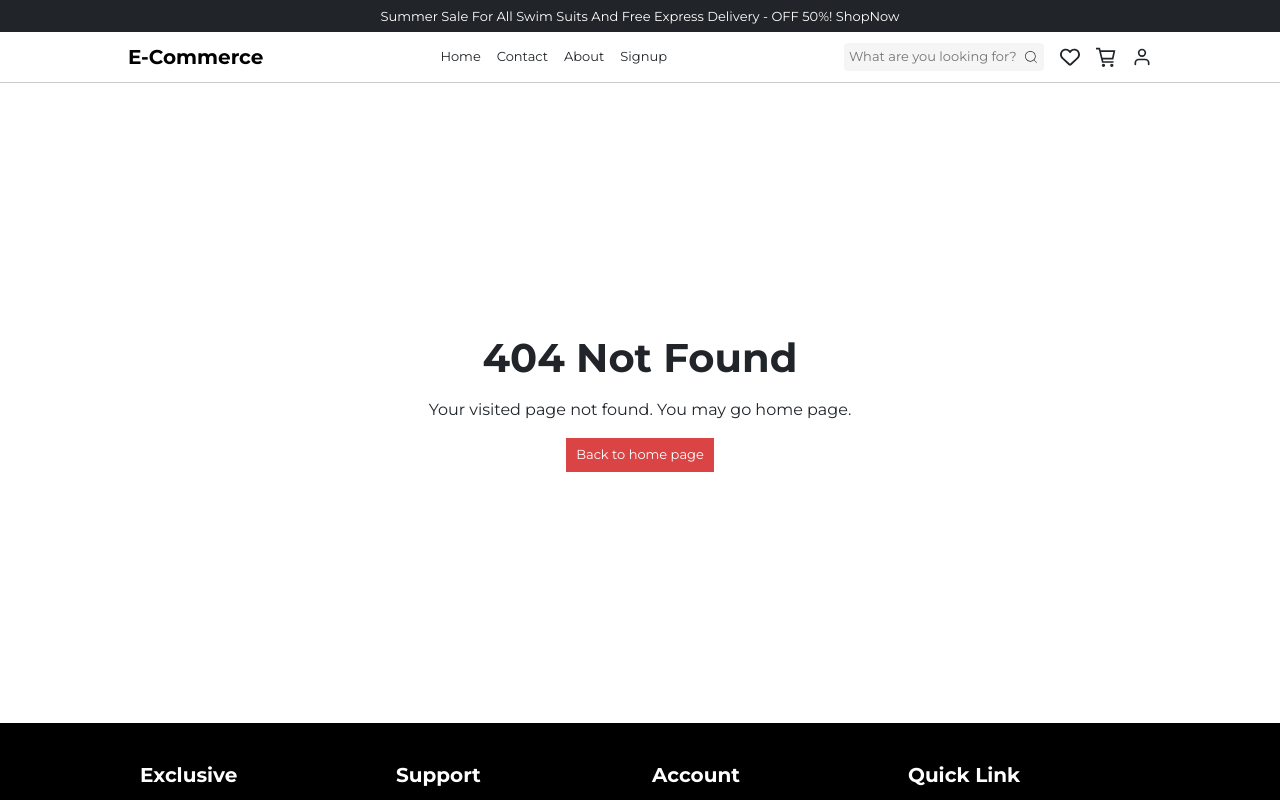
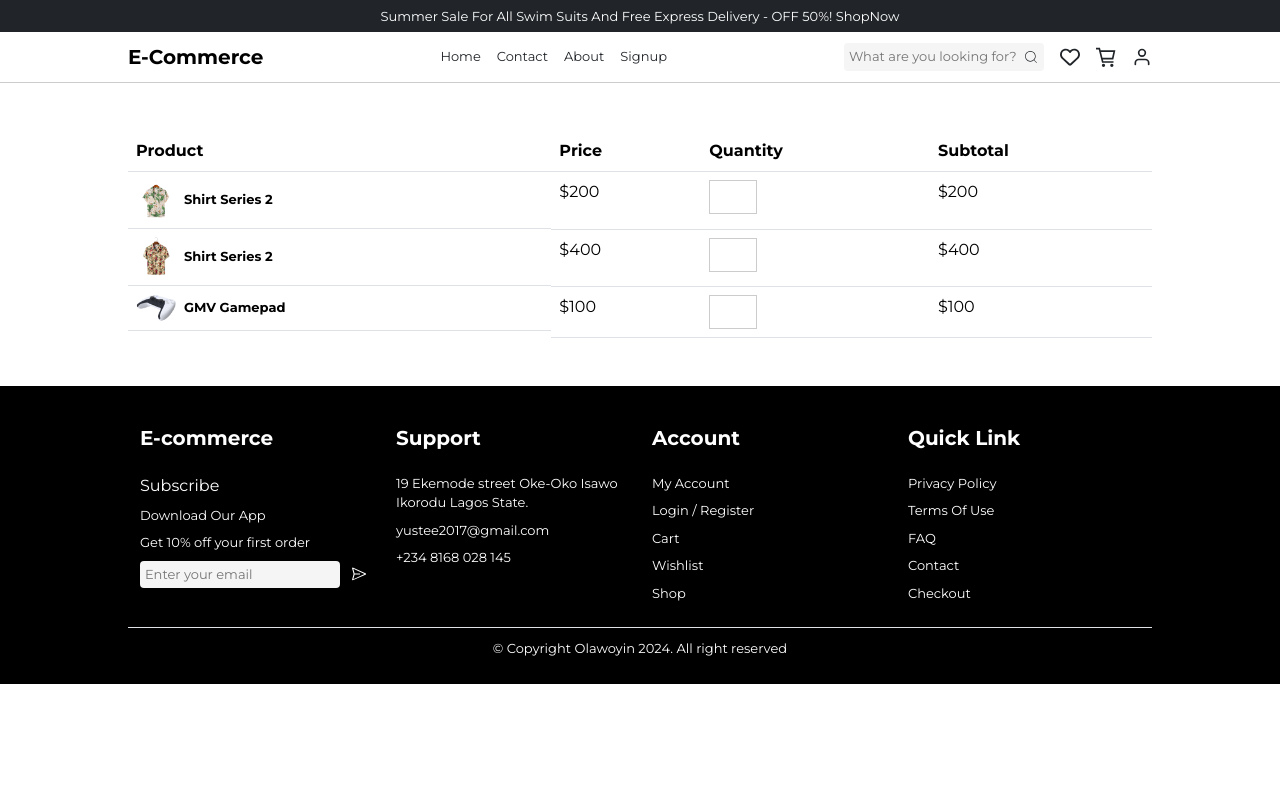
Before and after one commit to Olawoyin1/E-commerce-website, a React (Create React App) app: page /cart in a window 1280 px wide. Shown: the top 800 px of the page. Built offline with nearby package versions, Linux system fonts and the light colour scheme.

Commit message:
Cart page done

```diff
--- a/src/App.css
+++ b/src/App.css
@@ -428,10 +428,18 @@ padding: 7px 1px;
 
 .check-details{
   width: 340px;
-  /* background-color: red; */
-  max-width: 340px;
 }
 
+
+/* ========CART STYLING======== */
+
+
+.cart input[type="number"]{
+  width: 3rem !important;
+  padding: 4px;
+  border: 1px solid #ccc;
+  outline: none;
+}
 
 
 @media (max-width: 768px) {
@@ -453,6 +461,13 @@ padding: 7px 1px;
     display: none !important;
   }
 
+  .check-details{
+    width: 100%;
+    /* background-color: red; */
+    /* max-width: 340px; */
+  }
+
+
 
 
 }
--- a/src/App.js
+++ b/src/App.js
@@ -12,6 +12,7 @@ import About from './Pages/About.jsx';
 import Posts from './Pages/Posts.jsx';
 import User from './Pages/User.jsx';
 import Checkout from './Pages/Checkout.jsx';
+import Cart from './Pages/Cart.jsx';
 
 
 const main = createBrowserRouter(
@@ -20,6 +21,8 @@ const main = createBrowserRouter(
       <Route index element={<Home />} />
 
       <Route path="*" element={<ErrorPage />} />
+
+      <Route path="cart" element={<Cart />} />
 
       <Route path="checkout" element={<Checkout />} />
 
--- a/src/Pages/About.jsx
+++ b/src/Pages/About.jsx
@@ -3,13 +3,11 @@ import { MdSell } from "react-icons/md";
 import { HiMiniCurrencyDollar } from "react-icons/hi2";
 import { FaShopify } from "react-icons/fa6";
 import { FaSackDollar } from "react-icons/fa6";
-import { GrDeliver } from "react-icons/gr";
-import { RiCustomerService2Fill } from "react-icons/ri";
-import { LuShieldCheck } from "react-icons/lu";
 import { FaXTwitter } from "react-icons/fa6";
 import { FaLinkedin } from "react-icons/fa";
 import { FaInstagram } from "react-icons/fa6";
 import { Link } from 'react-router-dom';
+import Featured from '../components/Featured';
 
 const About = () => {
   return (
@@ -106,46 +104,7 @@ const About = () => {
             </div>
 
 
-
-
-
-
-
-            <div className="container2">
-                <div className="grid my-4 py-4">
-                    <div className="d-flex   gap-2 flex-column align-items-center text-center justify-content-center">
-                        <GrDeliver size={27} />
-                        <small className='fw-bold text-center'>FREE AND FAST DELIVERY</small>
-                        <small>Free delivery for all orders over $140</small>
-                    </div>
-                    <div className="d-flex text-center  gap-2 flex-column align-items-center justify-content-center">
-                        <RiCustomerService2Fill size={27} />
-                        <small className='fw-bold text-center'>24/7 CUSTOMER SERVICE</small>
-                        <small>Friendly 24/7 customer support</small>
-                    </div>
-                    <div className="d-flex text-center gap-2 flex-column align-items-center justify-content-center">
-                        <LuShieldCheck size={27} />
-                        <small className='fw-bold text-center'>MONEY BACK GUARANTEE</small>
-                        <small>We reurn money within 30 days</small>
-                    </div>
-                </div>
-            </div>
-
-
-
-
-
-
-
-
-
-
-
-
-
-
-
-
+            <Featured />
 
         </div>
     </div>
--- /dev/null
+++ b/src/Pages/Cart.jsx
@@ -0,0 +1,51 @@
+import React from 'react'
+
+const Cart = () => {
+  return (
+    <div className='my-5 cart'>
+        <div className="container2">
+        <table class="table">
+            <thead>
+                <tr>
+                <th scope="col">Product</th>
+                <th scope="col">Price</th>
+                <th scope="col">Quantity</th>
+                <th scope="col">Subtotal</th>
+                </tr>
+            </thead>
+            <tbody>
+                <tr>
+                <th scope="row" className='d-flex align-items-center gap-2'>
+                    <img src="../../Images/f2.png" width="40px" loading='lazy' alt="" />
+                    <small>Shirt Series 2</small>
+                </th>
+                <td>$200</td>
+                <td><input type="number" name=""  id="" /></td>
+                <td>$200</td>
+                </tr>
+                <tr>
+                <th scope="row" className='d-flex align-items-center gap-2'>
+                    <img src="../../Images/f3.png" width="40px" loading='lazy' alt="" />
+                    <small>Shirt Series 2</small>
+                </th>
+                <td>$400</td>
+                <td><input type="number" name=""  id="" /></td>
+                <td>$400</td>
+                </tr>
+                <tr>
+                <th scope="row" className='d-flex align-items-center gap-2'>
+                    <img src="../../Images/image4.png" width="40px" loading='lazy' alt="" />
+                    <small>GMV Gamepad</small>
+                </th>
+                <td>$100</td>
+                <td><input type="number" name=""  id="" /></td>
+                <td>$100</td>
+                </tr>
+            </tbody>
+            </table>
+        </div>
+    </div>
+  )
+}
+
+export default Cart
--- a/src/Pages/Checkout.jsx
+++ b/src/Pages/Checkout.jsx
@@ -8,17 +8,17 @@ const Checkout = () => {
                 <div className="check-inputs">
                     <p className="fw-bold">Billing Details</p>
                     <form action="" className=''>
-                        <input type="text" placeholder='First Name*' />
-                        <input type="text" placeholder='Company Name*' />
-                        <input type="text" placeholder='Street Address*' />
-                        <input type="text" placeholder='Apartment, floor, etc. (optional)' />
-                        <input type="text" placeholder='Town/City*'/>
-                        <input type="text" placeholder='Phone Number*'/>
-                        <input type="text" placeholder='Email Address*'/>
+                        <input type="text" className='border rounded' placeholder='First Name*' />
+                        <input type="text" className='border rounded' placeholder='Company Name*' />
+                        <input type="text" className='border rounded' placeholder='Street Address*' />
+                        <input type="text" className='border rounded' placeholder='Apartment, floor, etc. (optional)' />
+                        <input type="text" className='border rounded' placeholder='Town/City*'/>
+                        <input type="text" className='border rounded' placeholder='Phone Number*'/>
+                        <input type="text" className='border rounded' placeholder='Email Address*'/>
                         <input type="checkbox" name="" id="" className='mt-3' /> Save this information for faster check-out next time
                     </form>
                 </div>
-                <div className="check-details d-flex flex-column gap-2 mt-md-2 ms-5">
+                <div className="check-details d-flex flex-column gap-2 mt-md-2 ms-md-5">
                     <div className="d-flex align-items-center justify-content-between">
                         <div className="d-flex align-items-center gap-2">
                             <img src="../../Images/image1.png" width="40px" alt="" />
@@ -63,9 +63,10 @@ const Checkout = () => {
                         <small>Pay on delivery</small>
                     </div>
                     <form action="" className='d-flex p-0 m-0 align-content-center gap-2'>
-                        <input className='mt-0 w-50' type="text" />
-                        <button className="main-btn ">Apply Coupon</button>
+                        <input className='mt-0 border rounded' placeholder='Coupon Code' type="text" />
+                        <button className="main-btn rounded">Apply Coupon</button>
                     </form>
+                    <button className='main-btn rounded'>Place Order</button>
 
                 </div>
             </div>
--- a/src/Pages/Home.jsx
+++ b/src/Pages/Home.jsx
@@ -4,6 +4,7 @@ import ShopComponent from '../components/ShopComponent'
 import Quick from '../components/Quick'
 import Category from '../components/Category'
 import Data from '../Data'
+import Featured from '../components/Featured'
 
 const Home = () => {
 
@@ -26,6 +27,7 @@ const Home = () => {
         />
 
         <Quick />
+        <Featured />
     </div>
   )
 }
--- /dev/null
+++ b/src/components/Featured.jsx
@@ -0,0 +1,38 @@
+import React from 'react'
+import { GrDeliver } from "react-icons/gr";
+import { RiCustomerService2Fill } from "react-icons/ri";
+import { LuShieldCheck } from "react-icons/lu";
+
+const Featured = () => {
+  return (
+    <div>
+        <div className="container2">
+
+        <div className="container2">
+                <div className="grid my-4 py-4">
+                    <div className="d-flex   gap-2 flex-column align-items-center text-center justify-content-center">
+                        <GrDeliver size={27} />
+                        <small className='fw-bold text-center'>FREE AND FAST DELIVERY</small>
+                        <small>Free delivery for all orders over $140</small>
+                    </div>
+                    <div className="d-flex text-center  gap-2 flex-column align-items-center justify-content-center">
+                        <RiCustomerService2Fill size={27} />
+                        <small className='fw-bold text-center'>24/7 CUSTOMER SERVICE</small>
+                        <small>Friendly 24/7 customer support</small>
+                    </div>
+                    <div className="d-flex text-center gap-2 flex-column align-items-center justify-content-center">
+                        <LuShieldCheck size={27} />
+                        <small className='fw-bold text-center'>MONEY BACK GUARANTEE</small>
+                        <small>We reurn money within 30 days</small>
+                    </div>
+                </div>
+            </div>
+
+
+
+        </div>
+    </div>
+  )
+}
+
+export default Featured
--- a/src/components/Footer.jsx
+++ b/src/components/Footer.jsx
@@ -8,8 +8,9 @@ const Footer = () => {
         <div className="container2">
             <div className="row row-cols-1 row-col-sm-2 row-cols-md-3 row-cols-lg-4 m-0 mb-3">
                 <div className='d-flex mt-3  flex-column gap-2'>
-                    <h5 className="fw-bold">Exclusive</h5>
+                    <h5 className="fw-bold">E-commerce</h5>
                     <p>Subscribe</p>
+                    <small>Download Our App</small>
                     <small>Get 10% off your first order</small>
                     <form action="" className='d-sm-block d-none header-search m-0'>
                         <input type="email" placeholder='Enter your email'/>
--- a/src/components/Hero.jsx
+++ b/src/components/Hero.jsx
@@ -60,7 +60,7 @@ const Hero = () => {
                                         <button className='main-btn'>Buy Now</button>
                                     </div>
                                     <div className="slider-image">
-                                        <img src="../../Images/item8.png" alt="" />
+                                        <img src="../../Images/item8.png" alt="" loading='lazy' />
                                     </div>
                                 </div>
 
@@ -89,7 +89,7 @@ const Hero = () => {
                                         <button className='main-btn'>Buy Now</button>
                                     </div>
                                     <div className="slider-image">
-                                        <img src="../../Images/hero.png" alt="" />
+                                        <img src="../../Images/hero.png" alt="" loading='lazy' />
                                     </div>
                                 </div>
 
@@ -118,7 +118,7 @@ const Hero = () => {
                                         <button className='main-btn'>Buy Now</button>
                                     </div>
                                     <div className="slider-image">
-                                        <img src="../../Images/prod9.png" alt="" />
+                                        <img src="../../Images/prod9.png" alt="" loading='lazy'/>
                                     </div>
                                 </div>
 
@@ -149,7 +149,7 @@ const Hero = () => {
                                         <button className='main-btn'>Buy Now</button>
                                     </div>
                                     <div className="slider-image">
-                                        <img src="../../Images/prod9.png" alt="" />
+                                        <img src="../../Images/prod9.png" alt="" loading='lazy'/>
                                     </div>
                                 </div>
 
--- a/src/components/ShopComponent.jsx
+++ b/src/components/ShopComponent.jsx
@@ -94,7 +94,7 @@ const ShopComponent = ({data,header , title}) => {
                       <div key={item.id} className="item ">
                     {/* =======PRODUCT IMAGE STARTS HERE======= */}
                         <div className="item-image rounded d-flex align-items-center justify-content-center">
-                          <img src={item.image} alt="" />
+                          <img src={item.image} loading="lazy" alt="" />
 
                           {
                             item.discount ? (<small className="discount">-{item.discount}%</small>) : ""
```
